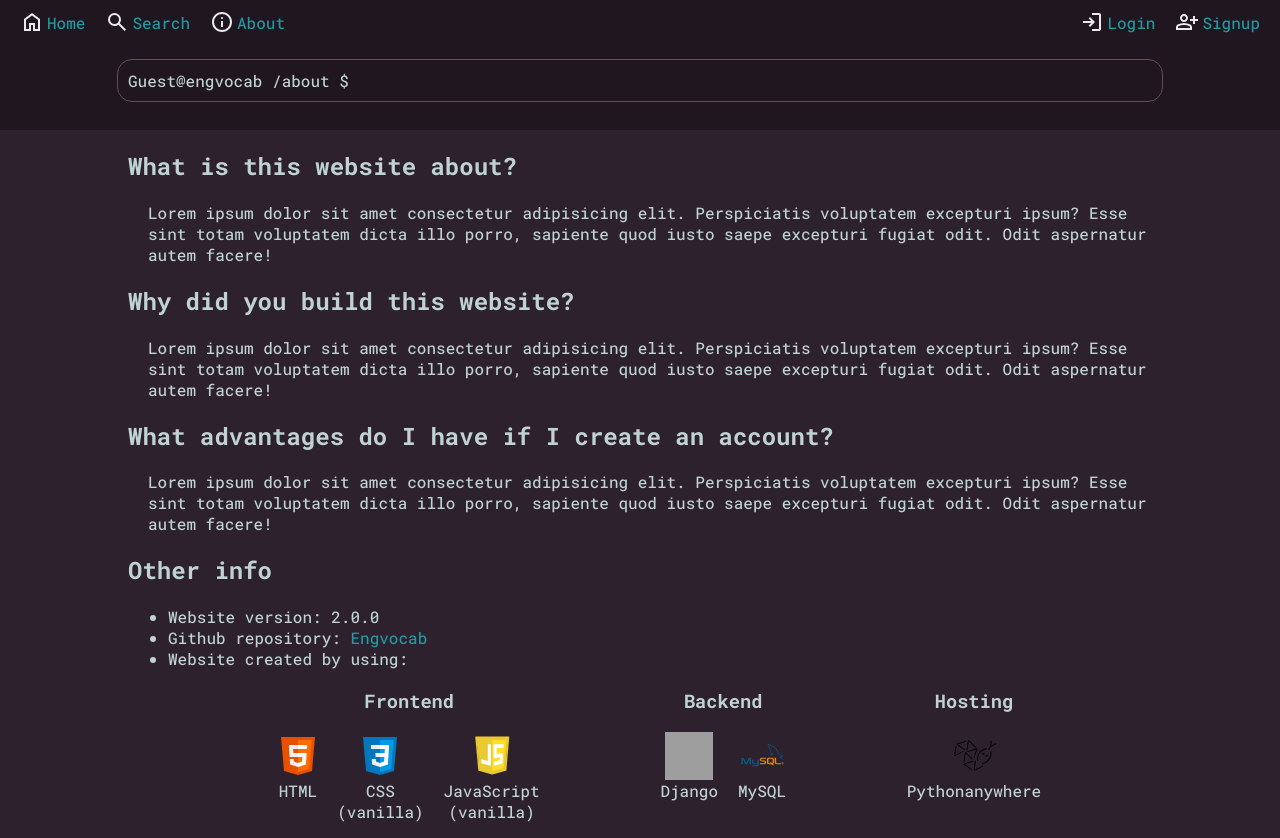
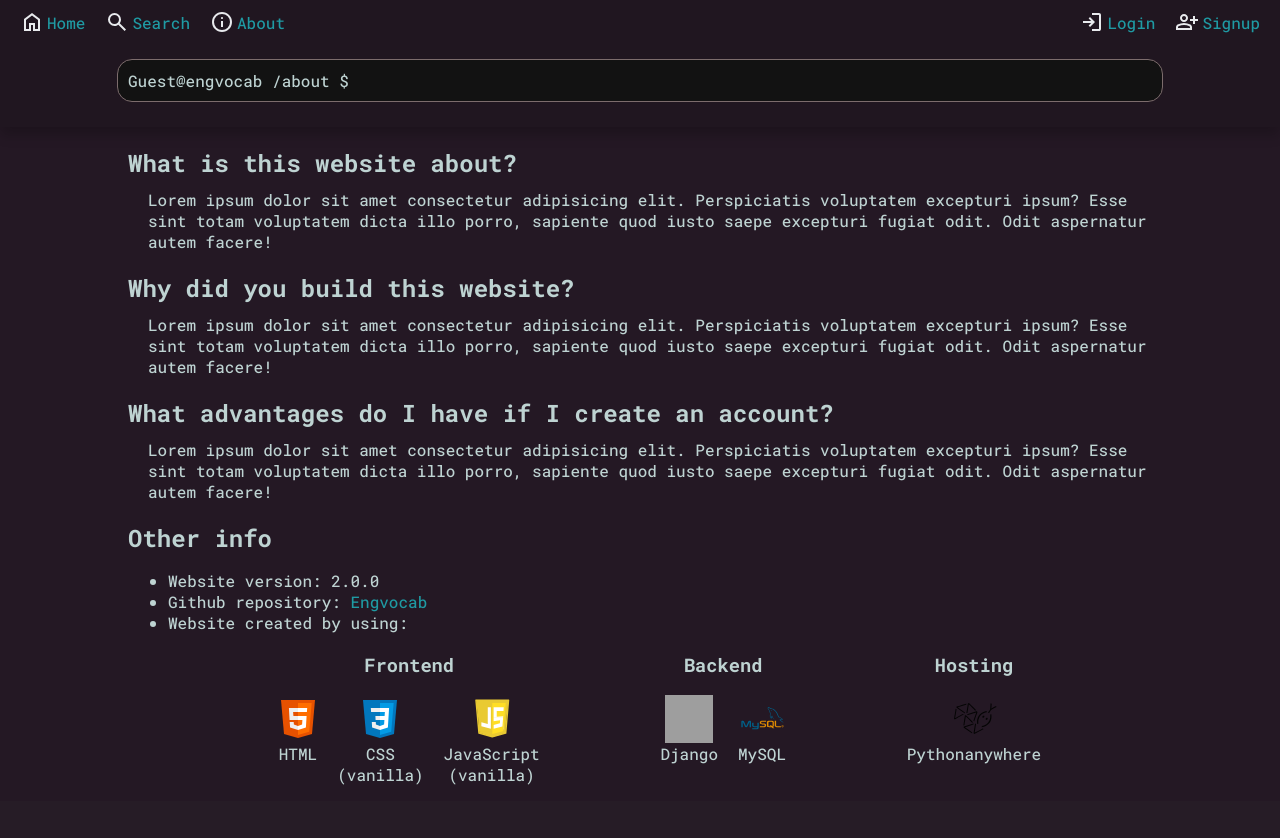
Before and after one commit to Gabritorre/engvocab, a Django app: page /about in a window 1280 px wide. After the commit the page ends 785 px from the top, so only its background shows below. Run offline with Django 5.2, Linux system fonts and the light colour scheme; grey boxes are pictures that could not be loaded.

Commit message:
Style UI

```diff
--- a/vocapp/static/vocapp/css/colors_fonts.css
+++ b/vocapp/static/vocapp/css/colors_fonts.css
@@ -38,16 +38,17 @@ html, input, button {
 /* COLORS */
 
 html {
-	background-color: #201620;
+	background-color: rgb(36,24,36);
 	color: rgb(190, 211, 210);
 }
 
 nav {
-	background-color: #201620;
+	background-color: rgb(32,22,32);
+	box-shadow: 0 8px 12px 0 rgba(0, 0, 0, 0.2);
 }
 
 main {
-	background-color: #2e212e;
+	background-color: rgb(36,24,36);
 }
 
 a {
@@ -57,10 +58,17 @@ a {
 }
 
 a:hover, a:active {
+	filter: brightness(150%);
+}
+
+#nav_links a:hover, #nav_links a:active {
 	transform: scale(1.05);
-	filter: brightness(150%);
 }
 
 nav img:hover {
 	filter: brightness(170%);
 }
+
+#cli .container {
+	background-color: rgb(18, 18, 18);
+}
--- a/vocapp/static/vocapp/css/content_block.css
+++ b/vocapp/static/vocapp/css/content_block.css
@@ -12,7 +12,7 @@ body {
 
 }
 main {
-	margin-top: 130px;
+	margin-top: 127px;
 	width: 100%;
 	height:100%;
 }
@@ -127,6 +127,7 @@ main {
 	flex-direction: column;
 	align-items: center;
 	width: 50vw;
+	margin-top: 20px;
 }
 
 	#search_container #expression_list {
@@ -159,7 +160,11 @@ main {
 		width: 80vw;
 	}
 		#about_container p {
-			margin-left:20px;
+			margin: 0px 0px 0px 20px;
+		}
+
+		#about_container h2 {
+			margin: 20px 0px 10px 0px;
 		}
 
 		#about_container #tech_container {
--- a/vocapp/static/vocapp/css/navbar.css
+++ b/vocapp/static/vocapp/css/navbar.css
@@ -4,6 +4,7 @@ nav {
 	left: 0px;
 	width:100vw;
 	padding-top: 10px;
+	z-index: 1;
 }
 #nav_links {
 	display: flex;
@@ -41,7 +42,7 @@ nav {
 
 	#cli .container {
 		padding: 10px;
-		border: solid 1px rgb(99, 79, 79);
+		border: solid 1px rgb(124, 108, 108);
 		border-radius: 15px;
 		width: 80vw;
 	}
```
